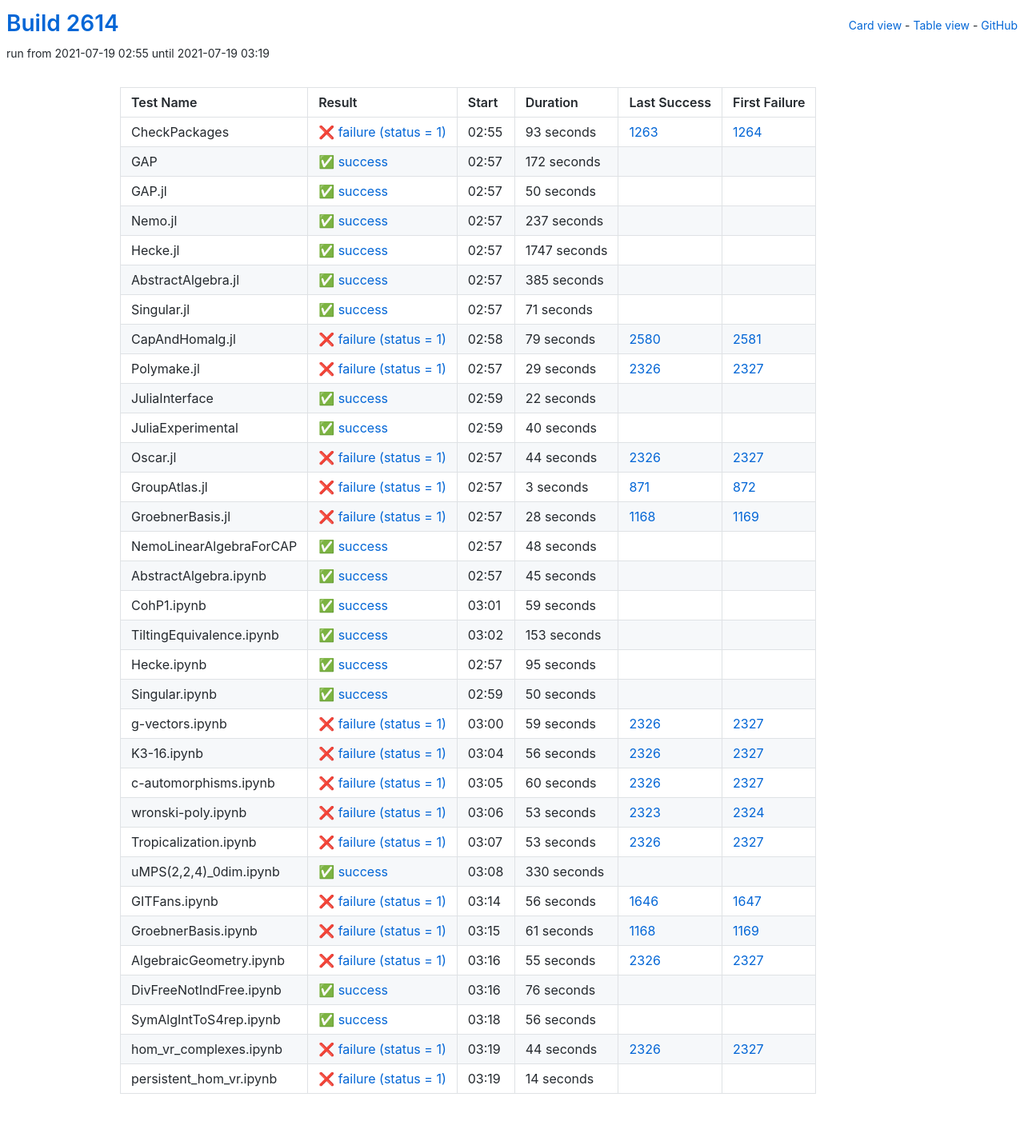
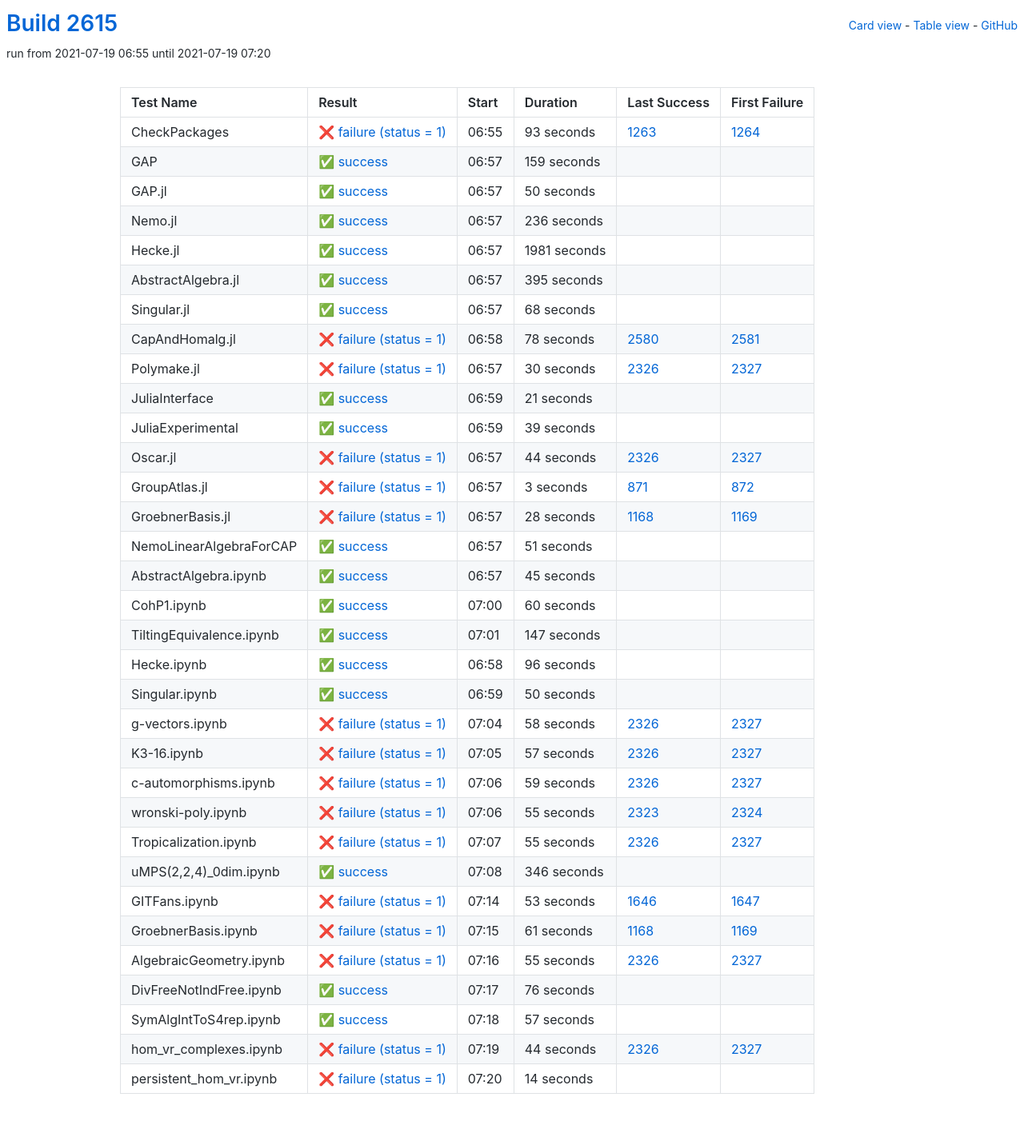
Before and after one commit to oscar-system/oscar-ci-status-stable, a Jekyll site: the page built from table.html, in a window 1280 px wide. Shown: the whole page at 80% size. Built offline with Jekyll 4.4.1, drawn with Linux system fonts in a browser that asks for light colours.

Commit message:
Build #2615

```diff
--- a/_data/ci.yml
+++ b/_data/ci.yml
@@ -1,6 +1,6 @@
 ---
-build: 2614
-build_url: https://oscarci.mathematik.uni-kl.de/job/oscar-stable/2614/
+build: 2615
+build_url: https://oscarci.mathematik.uni-kl.de/job/oscar-stable/2615/
 job: oscar-stable
 organization: oscar-system
 repo: oscar-ci-status-stable
@@ -8,8 +8,8 @@ repourl: https://github.com/oscar-system/oscar-ci-status-stable
 tests:
 - name: CheckPackages
   id: checkpackages
-  log: https://oscarci.mathematik.uni-kl.de/job/oscar-stable/2614/artifact/logs/build-2614/CheckPackages.log
-  start: 2021-07-19 02:55
+  log: https://oscarci.mathematik.uni-kl.de/job/oscar-stable/2615/artifact/logs/build-2615/CheckPackages.log
+  start: 2021-07-19 06:55
   success: false
   exitcode: 1
   status: failure
@@ -20,20 +20,20 @@ tests:
   first_failure_url: https://oscarci.mathematik.uni-kl.de/job/oscar-stable/1264/
 - name: GAP
   id: gap
-  log: https://oscarci.mathematik.uni-kl.de/job/oscar-stable/2614/artifact/logs/build-2614/GAP.log
-  start: 2021-07-19 02:57
+  log: https://oscarci.mathematik.uni-kl.de/job/oscar-stable/2615/artifact/logs/build-2615/GAP.log
+  start: 2021-07-19 06:57
   success: true
   exitcode: 0
   status: success
-  duration: 172
+  duration: 159
   last_success: false
   last_success_url:
   first_failure: false
   first_failure_url:
 - name: GAP.jl
   id: gap-jl
-  log: https://oscarci.mathematik.uni-kl.de/job/oscar-stable/2614/artifact/logs/build-2614/GAP.jl.log
-  start: 2021-07-19 02:57
+  log: https://oscarci.mathematik.uni-kl.de/job/oscar-stable/2615/artifact/logs/build-2615/GAP.jl.log
+  start: 2021-07-19 06:57
   success: true
   exitcode: 0
   status: success
@@ -44,104 +44,104 @@ tests:
   first_failure_url:
 - name: Nemo.jl
   id: nemo-jl
-  log: https://oscarci.mathematik.uni-kl.de/job/oscar-stable/2614/artifact/logs/build-2614/Nemo.jl.log
-  start: 2021-07-19 02:57
+  log: https://oscarci.mathematik.uni-kl.de/job/oscar-stable/2615/artifact/logs/build-2615/Nemo.jl.log
+  start: 2021-07-19 06:57
   success: true
   exitcode: 0
   status: success
-  duration: 237
+  duration: 236
   last_success: false
   last_success_url:
   first_failure: false
   first_failure_url:
 - name: Hecke.jl
   id: hecke-jl
-  log: https://oscarci.mathematik.uni-kl.de/job/oscar-stable/2614/artifact/logs/build-2614/Hecke.jl.log
-  start: 2021-07-19 02:57
+  log: https://oscarci.mathematik.uni-kl.de/job/oscar-stable/2615/artifact/logs/build-2615/Hecke.jl.log
+  start: 2021-07-19 06:57
   success: true
   exitcode: 0
   status: success
-  duration: 1747
+  duration: 1981
   last_success: false
   last_success_url:
   first_failure: false
   first_failure_url:
 - name: AbstractAlgebra.jl
   id: abstractalgebra-jl
-  log: https://oscarci.mathematik.uni-kl.de/job/oscar-stable/2614/artifact/logs/build-2614/AbstractAlgebra.jl.log
-  start: 2021-07-19 02:57
+  log: https://oscarci.mathematik.uni-kl.de/job/oscar-stable/2615/artifact/logs/build-2615/AbstractAlgebra.jl.log
+  start: 2021-07-19 06:57
   success: true
   exitcode: 0
   status: success
-  duration: 385
+  duration: 395
   last_success: false
   last_success_url:
   first_failure: false
   first_failure_url:
 - name: Singular.jl
   id: singular-jl
-  log: https://oscarci.mathematik.uni-kl.de/job/oscar-stable/2614/artifact/logs/build-2614/Singular.jl.log
-  start: 2021-07-19 02:57
+  log: https://oscarci.mathematik.uni-kl.de/job/oscar-stable/2615/artifact/logs/build-2615/Singular.jl.log
+  start: 2021-07-19 06:57
   success: true
   exitcode: 0
   status: success
-  duration: 71
+  duration: 68
   last_success: false
   last_success_url:
   first_failure: false
   first_failure_url:
 - name: CapAndHomalg.jl
   id: capandhomalg-jl
-  log: https://oscarci.mathematik.uni-kl.de/job/oscar-stable/2614/artifact/logs/build-2614/CapAndHomalg.jl.log
-  start: 2021-07-19 02:58
+  log: https://oscarci.mathematik.uni-kl.de/job/oscar-stable/2615/artifact/logs/build-2615/CapAndHomalg.jl.log
+  start: 2021-07-19 06:58
   success: false
   exitcode: 1
   status: failure
-  duration: 79
+  duration: 78
   last_success: 2580
   last_success_url: https://oscarci.mathematik.uni-kl.de/job/oscar-stable/2580/
   first_failure: 2581
   first_failure_url: https://oscarci.mathematik.uni-kl.de/job/oscar-stable/2581/
 - name: Polymake.jl
   id: polymake-jl
-  log: https://oscarci.mathematik.uni-kl.de/job/oscar-stable/2614/artifact/logs/build-2614/Polymake.jl.log
-  start: 2021-07-19 02:57
+  log: https://oscarci.mathematik.uni-kl.de/job/oscar-stable/2615/artifact/logs/build-2615/Polymake.jl.log
+  start: 2021-07-19 06:57
   success: false
   exitcode: 1
   status: failure
-  duration: 29
+  duration: 30
   last_success: 2326
   last_success_url: https://oscarci.mathematik.uni-kl.de/job/oscar-stable/2326/
   first_failure: 2327
   first_failure_url: https://oscarci.mathematik.uni-kl.de/job/oscar-stable/2327/
 - name: JuliaInterface
   id: juliainterface
-  log: https://oscarci.mathematik.uni-kl.de/job/oscar-stable/2614/artifact/logs/build-2614/JuliaInterface.log
-  start: 2021-07-19 02:59
+  log: https://oscarci.mathematik.uni-kl.de/job/oscar-stable/2615/artifact/logs/build-2615/JuliaInterface.log
+  start: 2021-07-19 06:59
   success: true
   exitcode: 0
   status: success
-  duration: 22
+  duration: 21
   last_success: false
   last_success_url:
   first_failure: false
   first_failure_url:
 - name: JuliaExperimental
   id: juliaexperimental
-  log: https://oscarci.mathematik.uni-kl.de/job/oscar-stable/2614/artifact/logs/build-2614/JuliaExperimental.log
-  start: 2021-07-19 02:59
+  log: https://oscarci.mathematik.uni-kl.de/job/oscar-stable/2615/artifact/logs/build-2615/JuliaExperimental.log
+  start: 2021-07-19 06:59
   success: true
   exitcode: 0
   status: success
-  duration: 40
+  duration: 39
   last_success: false
   last_success_url:
   first_failure: false
   first_failure_url:
 - name: Oscar.jl
   id: oscar-jl
-  log: https://oscarci.mathematik.uni-kl.de/job/oscar-stable/2614/artifact/logs/build-2614/Oscar.jl.log
-  start: 2021-07-19 02:57
+  log: https://oscarci.mathematik.uni-kl.de/job/oscar-stable/2615/artifact/logs/build-2615/Oscar.jl.log
+  start: 2021-07-19 06:57
   success: false
   exitcode: 1
   status: failure
@@ -152,8 +152,8 @@ tests:
   first_failure_url: https://oscarci.mathematik.uni-kl.de/job/oscar-stable/2327/
 - name: GroupAtlas.jl
   id: groupatlas-jl
-  log: https://oscarci.mathematik.uni-kl.de/job/oscar-stable/2614/artifact/logs/build-2614/GroupAtlas.jl.log
-  start: 2021-07-19 02:57
+  log: https://oscarci.mathematik.uni-kl.de/job/oscar-stable/2615/artifact/logs/build-2615/GroupAtlas.jl.log
+  start: 2021-07-19 06:57
   success: false
   exitcode: 1
   status: failure
@@ -164,8 +164,8 @@ tests:
   first_failure_url: https://oscarci.mathematik.uni-kl.de/job/oscar-stable/872/
 - name: GroebnerBasis.jl
   id: groebnerbasis-jl
-  log: https://oscarci.mathematik.uni-kl.de/job/oscar-stable/2614/artifact/logs/build-2614/GroebnerBasis.jl.log
-  start: 2021-07-19 02:57
+  log: https://oscarci.mathematik.uni-kl.de/job/oscar-stable/2615/artifact/logs/build-2615/GroebnerBasis.jl.log
+  start: 2021-07-19 06:57
   success: false
   exitcode: 1
   status: failure
@@ -176,20 +176,20 @@ tests:
   first_failure_url: https://oscarci.mathematik.uni-kl.de/job/oscar-stable/1169/
 - name: NemoLinearAlgebraForCAP
   id: nemolinearalgebraforcap
-  log: https://oscarci.mathematik.uni-kl.de/job/oscar-stable/2614/artifact/logs/build-2614/NemoLinearAlgebraForCAP.log
-  start: 2021-07-19 02:57
+  log: https://oscarci.mathematik.uni-kl.de/job/oscar-stable/2615/artifact/logs/build-2615/NemoLinearAlgebraForCAP.log
+  start: 2021-07-19 06:57
   success: true
   exitcode: 0
   status: success
-  duration: 48
+  duration: 51
   last_success: false
   last_success_url:
   first_failure: false
   first_failure_url:
 - name: AbstractAlgebra.ipynb
   id: abstractalgebra-ipynb
-  log: https://oscarci.mathematik.uni-kl.de/job/oscar-stable/2614/artifact/logs/build-2614/AbstractAlgebra.ipynb.log
-  start: 2021-07-19 02:57
+  log: https://oscarci.mathematik.uni-kl.de/job/oscar-stable/2615/artifact/logs/build-2615/AbstractAlgebra.ipynb.log
+  start: 2021-07-19 06:57
   success: true
   exitcode: 0
   status: success
@@ -200,44 +200,44 @@ tests:
   first_failure_url:
 - name: CohP1.ipynb
   id: cohp1-ipynb
-  log: https://oscarci.mathematik.uni-kl.de/job/oscar-stable/2614/artifact/logs/build-2614/CohP1.ipynb.log
-  start: 2021-07-19 03:01
+  log: https://oscarci.mathematik.uni-kl.de/job/oscar-stable/2615/artifact/logs/build-2615/CohP1.ipynb.log
+  start: 2021-07-19 07:00
   success: true
   exitcode: 0
   status: success
-  duration: 59
+  duration: 60
   last_success: false
   last_success_url:
   first_failure: false
   first_failure_url:
 - name: TiltingEquivalence.ipynb
   id: tiltingequivalence-ipynb
-  log: https://oscarci.mathematik.uni-kl.de/job/oscar-stable/2614/artifact/logs/build-2614/TiltingEquivalence.ipynb.log
-  start: 2021-07-19 03:02
+  log: https://oscarci.mathematik.uni-kl.de/job/oscar-stable/2615/artifact/logs/build-2615/TiltingEquivalence.ipynb.log
+  start: 2021-07-19 07:01
   success: true
   exitcode: 0
   status: success
-  duration: 153
+  duration: 147
   last_success: false
   last_success_url:
   first_failure: false
   first_failure_url:
 - name: Hecke.ipynb
   id: hecke-ipynb
-  log: https://oscarci.mathematik.uni-kl.de/job/oscar-stable/2614/artifact/logs/build-2614/Hecke.ipynb.log
-  start: 2021-07-19 02:57
+  log: https://oscarci.mathematik.uni-kl.de/job/oscar-stable/2615/artifact/logs/build-2615/Hecke.ipynb.log
+  start: 2021-07-19 06:58
   success: true
   exitcode: 0
   status: success
-  duration: 95
+  duration: 96
   last_success: false
   last_success_url:
   first_failure: false
   first_failure_url:
 - name: Singular.ipynb
   id: singular-ipynb
-  log: https://oscarci.mathematik.uni-kl.de/job/oscar-stable/2614/artifact/logs/build-2614/Singular.ipynb.log
-  start: 2021-07-19 02:59
+  log: https://oscarci.mathematik.uni-kl.de/job/oscar-stable/2615/artifact/logs/build-2615/Singular.ipynb.log
+  start: 2021-07-19 06:59
   success: true
   exitcode: 0
   status: success
@@ -248,8 +248,32 @@ tests:
   first_failure_url:
 - name: g-vectors.ipynb
   id: g-vectors-ipynb
-  log: https://oscarci.mathematik.uni-kl.de/job/oscar-stable/2614/artifact/logs/build-2614/g-vectors.ipynb.log
-  start: 2021-07-19 03:00
+  log: https://oscarci.mathematik.uni-kl.de/job/oscar-stable/2615/artifact/logs/build-2615/g-vectors.ipynb.log
+  start: 2021-07-19 07:04
+  success: false
+  exitcode: 1
+  status: failure
+  duration: 58
+  last_success: 2326
+  last_success_url: https://oscarci.mathematik.uni-kl.de/job/oscar-stable/2326/
+  first_failure: 2327
+  first_failure_url: https://oscarci.mathematik.uni-kl.de/job/oscar-stable/2327/
+- name: K3-16.ipynb
+  id: k3-16-ipynb
+  log: https://oscarci.mathematik.uni-kl.de/job/oscar-stable/2615/artifact/logs/build-2615/K3-16.ipynb.log
+  start: 2021-07-19 07:05
+  success: false
+  exitcode: 1
+  status: failure
+  duration: 57
+  last_success: 2326
+  last_success_url: https://oscarci.mathematik.uni-kl.de/job/oscar-stable/2326/
+  first_failure: 2327
+  first_failure_url: https://oscarci.mathematik.uni-kl.de/job/oscar-stable/2327/
+- name: c-automorphisms.ipynb
+  id: c-automorphisms-ipynb
+  log: https://oscarci.mathematik.uni-kl.de/job/oscar-stable/2615/artifact/logs/build-2615/c-automorphisms.ipynb.log
+  start: 2021-07-19 07:06
   success: false
   exitcode: 1
   status: failure
@@ -258,82 +282,58 @@ tests:
   last_success_url: https://oscarci.mathematik.uni-kl.de/job/oscar-stable/2326/
   first_failure: 2327
   first_failure_url: https://oscarci.mathematik.uni-kl.de/job/oscar-stable/2327/
-- name: K3-16.ipynb
-  id: k3-16-ipynb
-  log: https://oscarci.mathematik.uni-kl.de/job/oscar-stable/2614/artifact/logs/build-2614/K3-16.ipynb.log
-  start: 2021-07-19 03:04
+- name: wronski-poly.ipynb
+  id: wronski-poly-ipynb
+  log: https://oscarci.mathematik.uni-kl.de/job/oscar-stable/2615/artifact/logs/build-2615/wronski-poly.ipynb.log
+  start: 2021-07-19 07:06
   success: false
   exitcode: 1
   status: failure
-  duration: 56
-  last_success: 2326
-  last_success_url: https://oscarci.mathematik.uni-kl.de/job/oscar-stable/2326/
-  first_failure: 2327
-  first_failure_url: https://oscarci.mathematik.uni-kl.de/job/oscar-stable/2327/
-- name: c-automorphisms.ipynb
-  id: c-automorphisms-ipynb
-  log: https://oscarci.mathematik.uni-kl.de/job/oscar-stable/2614/artifact/logs/build-2614/c-automorphisms.ipynb.log
-  start: 2021-07-19 03:05
-  success: false
-  exitcode: 1
-  status: failure
-  duration: 60
-  last_success: 2326
-  last_success_url: https://oscarci.mathematik.uni-kl.de/job/oscar-stable/2326/
-  first_failure: 2327
-  first_failure_url: https://oscarci.mathematik.uni-kl.de/job/oscar-stable/2327/
-- name: wronski-poly.ipynb
-  id: wronski-poly-ipynb
-  log: https://oscarci.mathematik.uni-kl.de/job/oscar-stable/2614/artifact/logs/build-2614/wronski-poly.ipynb.log
-  start: 2021-07-19 03:06
-  success: false
-  exitcode: 1
-  status: failure
-  duration: 53
+  duration: 55
   last_success: 2323
   last_success_url: https://oscarci.mathematik.uni-kl.de/job/oscar-stable/2323/
   first_failure: 2324
   first_failure_url: https://oscarci.mathematik.uni-kl.de/job/oscar-stable/2324/
 - name: Tropicalization.ipynb
   id: tropicalization-ipynb
-  log: https://oscarci.mathematik.uni-kl.de/job/oscar-stable/2614/artifact/logs/build-2614/Tropicalization.ipynb.log
-  start: 2021-07-19 03:07
+  log: https://oscarci.mathematik.uni-kl.de/job/oscar-stable/2615/artifact/logs/build-2615/Tropicalization.ipynb.log
+  start: 2021-07-19 07:07
   success: false
   exitcode: 1
   status: failure
-  duration: 53
+  duration: 55
   last_success: 2326
   last_success_url: https://oscarci.mathematik.uni-kl.de/job/oscar-stable/2326/
   first_failure: 2327
   first_failure_url: https://oscarci.mathematik.uni-kl.de/job/oscar-stable/2327/
 - name: uMPS(2,2,4)_0dim.ipynb
   id: umps-2-2-4-0dim-ipynb
-  log: https://oscarci.mathematik.uni-kl.de/job/oscar-stable/2614/artifact/logs/build-2614/uMPS-2-2-4-_0dim.ipynb.log
-  start: 2021-07-19 03:08
+  log: https://oscarci.mathematik.uni-kl.de/job/oscar-stable/2615/artifact/logs/build-2615/uMPS-2-2-4-_0dim.ipynb.log
+  start: 2021-07-19 07:08
   success: true
   exitcode: 0
   status: success
-  duration: 330
+  duration: 346
   last_success: false
   last_success_url:
   first_failure: false
   first_failure_url:
 - name: GITFans.ipynb
   id: gitfans-ipynb
-  log: https://oscarci.mathematik.uni-kl.de/job/oscar-stable/2614/artifact/logs/build-2614/GITFans.ipynb.log
-  start: 2021-07-19 03:14
+  log: https://oscarci.mathematik.uni-kl.de/job/oscar-stable/2615/artifact/logs/build-2615/GITFans.ipynb.log
+  start: 2021-07-19 07:14
   success: false
   exitcode: 1
   status: failure
-  duration: 56
+  duration: 53
   last_success: 1646
   last_success_url: https://oscarci.mathematik.uni-kl.de/job/oscar-stable/1646/
   first_failure: 1647
   first_failure_url: https://oscarci.mathematik.uni-kl.de/job/oscar-stable/1647/
 - name: GroebnerBasis.ipynb
   id: groebnerbasis-ipynb
-  log: https://oscarci.mathematik.uni-kl.de/job/oscar-stable/2614/artifact/logs/build-2614/GroebnerBasis.ipynb.log
-  start: 2021-07-19 03:15
+  log: https://oscarci.mathematik.uni-kl.de/job/oscar-stable/2615/artifact/logs/build-2615/GroebnerBasis.ipynb.log
+  start: 2021-07-19 07:15
   success: false
   exitcode: 1
   status: failure
@@ -344,8 +344,8 @@ tests:
   first_failure_url: https://oscarci.mathematik.uni-kl.de/job/oscar-stable/1169/
 - name: AlgebraicGeometry.ipynb
   id: algebraicgeometry-ipynb
-  log: https://oscarci.mathematik.uni-kl.de/job/oscar-stable/2614/artifact/logs/build-2614/AlgebraicGeometry.ipynb.log
-  start: 2021-07-19 03:16
+  log: https://oscarci.mathematik.uni-kl.de/job/oscar-stable/2615/artifact/logs/build-2615/AlgebraicGeometry.ipynb.log
+  start: 2021-07-19 07:16
   success: false
   exitcode: 1
   status: failure
@@ -356,8 +356,8 @@ tests:
   first_failure_url: https://oscarci.mathematik.uni-kl.de/job/oscar-stable/2327/
 - name: DivFreeNotIndFree.ipynb
   id: divfreenotindfree-ipynb
-  log: https://oscarci.mathematik.uni-kl.de/job/oscar-stable/2614/artifact/logs/build-2614/DivFreeNotIndFree.ipynb.log
-  start: 2021-07-19 03:16
+  log: https://oscarci.mathematik.uni-kl.de/job/oscar-stable/2615/artifact/logs/build-2615/DivFreeNotIndFree.ipynb.log
+  start: 2021-07-19 07:17
   success: true
   exitcode: 0
   status: success
@@ -368,20 +368,20 @@ tests:
   first_failure_url:
 - name: SymAlgIntToS4rep.ipynb
   id: symalginttos4rep-ipynb
-  log: https://oscarci.mathematik.uni-kl.de/job/oscar-stable/2614/artifact/logs/build-2614/SymAlgIntToS4rep.ipynb.log
-  start: 2021-07-19 03:18
+  log: https://oscarci.mathematik.uni-kl.de/job/oscar-stable/2615/artifact/logs/build-2615/SymAlgIntToS4rep.ipynb.log
+  start: 2021-07-19 07:18
   success: true
   exitcode: 0
   status: success
-  duration: 56
+  duration: 57
   last_success: false
   last_success_url:
   first_failure: false
   first_failure_url:
 - name: hom_vr_complexes.ipynb
   id: hom-vr-complexes-ipynb
-  log: https://oscarci.mathematik.uni-kl.de/job/oscar-stable/2614/artifact/logs/build-2614/hom_vr_complexes.ipynb.log
-  start: 2021-07-19 03:19
+  log: https://oscarci.mathematik.uni-kl.de/job/oscar-stable/2615/artifact/logs/build-2615/hom_vr_complexes.ipynb.log
+  start: 2021-07-19 07:19
   success: false
   exitcode: 1
   status: failure
@@ -392,8 +392,8 @@ tests:
   first_failure_url: https://oscarci.mathematik.uni-kl.de/job/oscar-stable/2327/
 - name: persistent_hom_vr.ipynb
   id: persistent-hom-vr-ipynb
-  log: https://oscarci.mathematik.uni-kl.de/job/oscar-stable/2614/artifact/logs/build-2614/persistent_hom_vr.ipynb.log
-  start: 2021-07-19 03:19
+  log: https://oscarci.mathematik.uni-kl.de/job/oscar-stable/2615/artifact/logs/build-2615/persistent_hom_vr.ipynb.log
+  start: 2021-07-19 07:20
   success: false
   exitcode: 1
   status: failure
```
Also changed, not shown: README.md.
